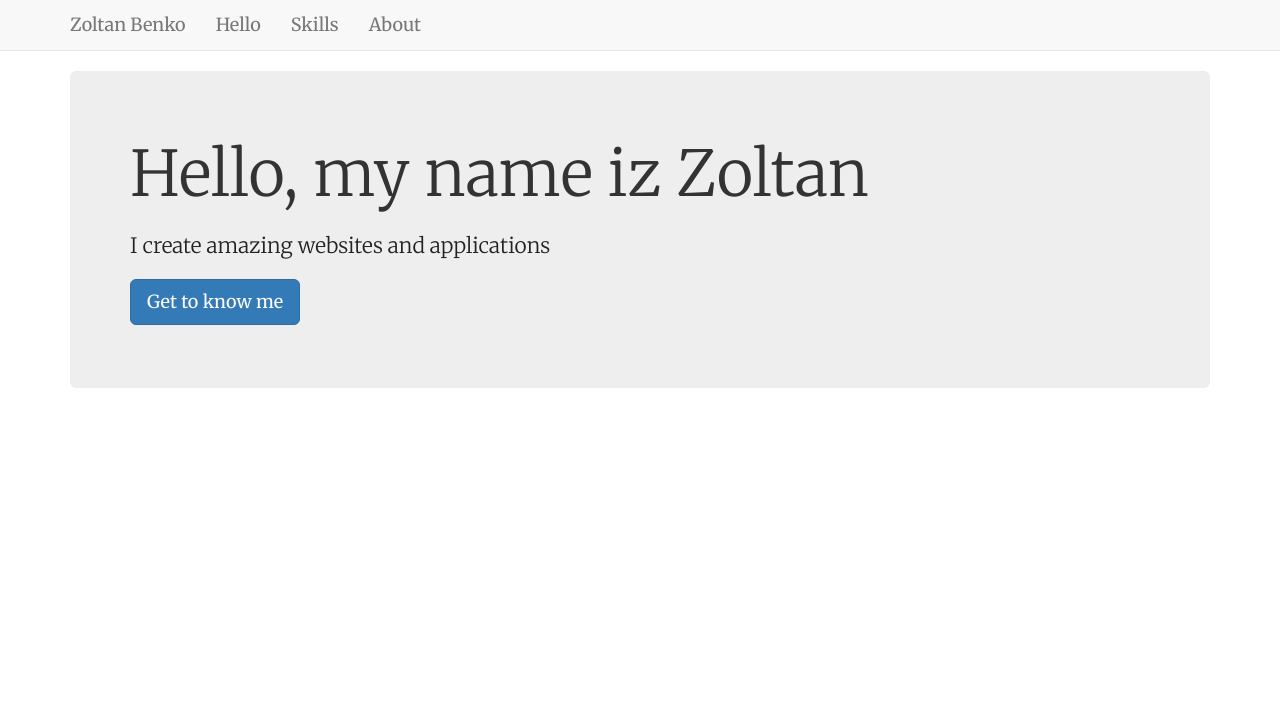
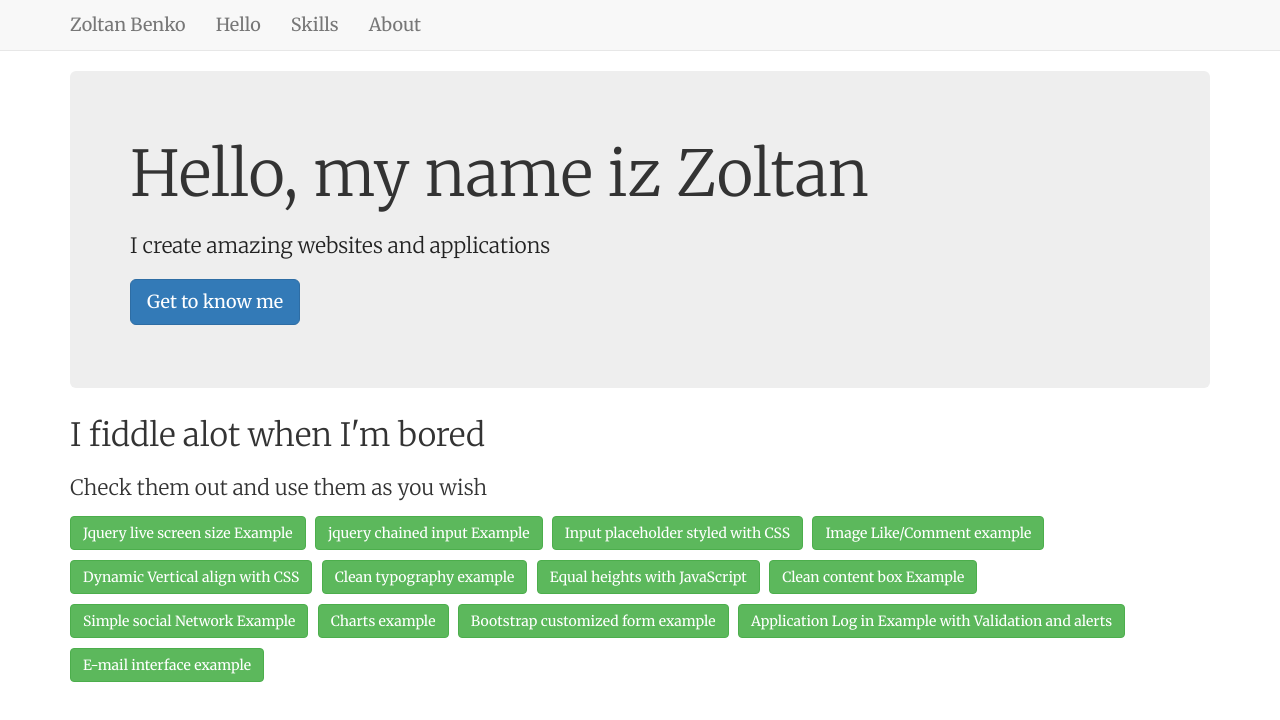
Before and after one commit to rgbskills/rgbskills.github.io, a plain HTML site: page index.html in a window 1280 px wide. Drawn offline with nearby package versions, Linux system fonts and the light colour scheme; some packages are replaced by stand-ins of ours.

Commit message:
Added some fiddles on frontpage

```diff
--- a/assets/css/style.css
+++ b/assets/css/style.css
@@ -50,7 +50,15 @@ b,strong{
     font-weight: 300;
     font-family: 'Merriweather', serif;
 }
+.label-big a{
+    color: #fff;
+    text-decoration: none;
+}
 ul.list-inline li{
     display: inline-block;
     margin-bottom:23px;
 }
+.btn-inline{
+    margin-bottom: 10px;
+    margin-right: 6px;
+}
--- a/assets/pages/index.html
+++ b/assets/pages/index.html
@@ -6,6 +6,21 @@
 				<p>I create amazing websites and applications</p>
 				<p><a href="index.html#/about" class="btn btn-primary btn-lg" role="button">Get to know me</a></p>
 			</div>
+			<h1>I fiddle alot when I'm bored</h1>
+			<h2>Check them out and use them as you wish</h2>
+			<a target="_new" class="btn btn-success btn-inline" href="http://jsfiddle.net/halirgb/hsVrq/6/">Jquery live screen size Example</a>
+			<a target="_new" class="btn btn-success btn-inline" href="http://jsfiddle.net/halirgb/ZWuXP/2/">jquery chained input Example</a>
+			<a target="_new" class="btn btn-success btn-inline" href="http://jsfiddle.net/halirgb/mWSYT/5/">Input placeholder styled with CSS</a>
+			<a target="_new" class="btn btn-success btn-inline" href="http://jsfiddle.net/halirgb/XHFwt/10/">Image Like/Comment example</a>
+			<a target="_new" class="btn btn-success btn-inline" href="http://jsfiddle.net/halirgb/32SvP/8/">Dynamic Vertical align with CSS</a>
+			<a target="_new" class="btn btn-success btn-inline" href="http://jsfiddle.net/halirgb/XxfeF/11/">Clean typography example</a>
+			<a target="_new" class="btn btn-success btn-inline" href="http://jsfiddle.net/halirgb/jAPP5/4/">Equal heights with JavaScript</a>
+			<a target="_new" class="btn btn-success btn-inline" href="http://jsfiddle.net/halirgb/3Q75b/5/">Clean content box Example</a>
+			<a target="_new" class="btn btn-success btn-inline" href="http://jsfiddle.net/halirgb/aa7b97sp/10/">Simple social Network Example</a>
+			<a target="_new" class="btn btn-success btn-inline" href="http://jsfiddle.net/halirgb/M55bU/3/">Charts example</a>
+			<a target="_new" class="btn btn-success btn-inline" href="http://bootsnipp.com/snippets/featured/bootstrap-form-theme">Bootstrap customized form example</a>
+			<a target="_new" class="btn btn-success btn-inline" href="http://codepen.io/rgbskills/pen/qpeBi?editors=101">Application Log in Example with Validation and alerts</a>
+			<a target="_new" class="btn btn-success btn-inline" href="http://bootsnipp.com/snippets/featured/e-mail-interface">E-mail interface example</a>
 		</div>
 	</div>
 </div>
```
